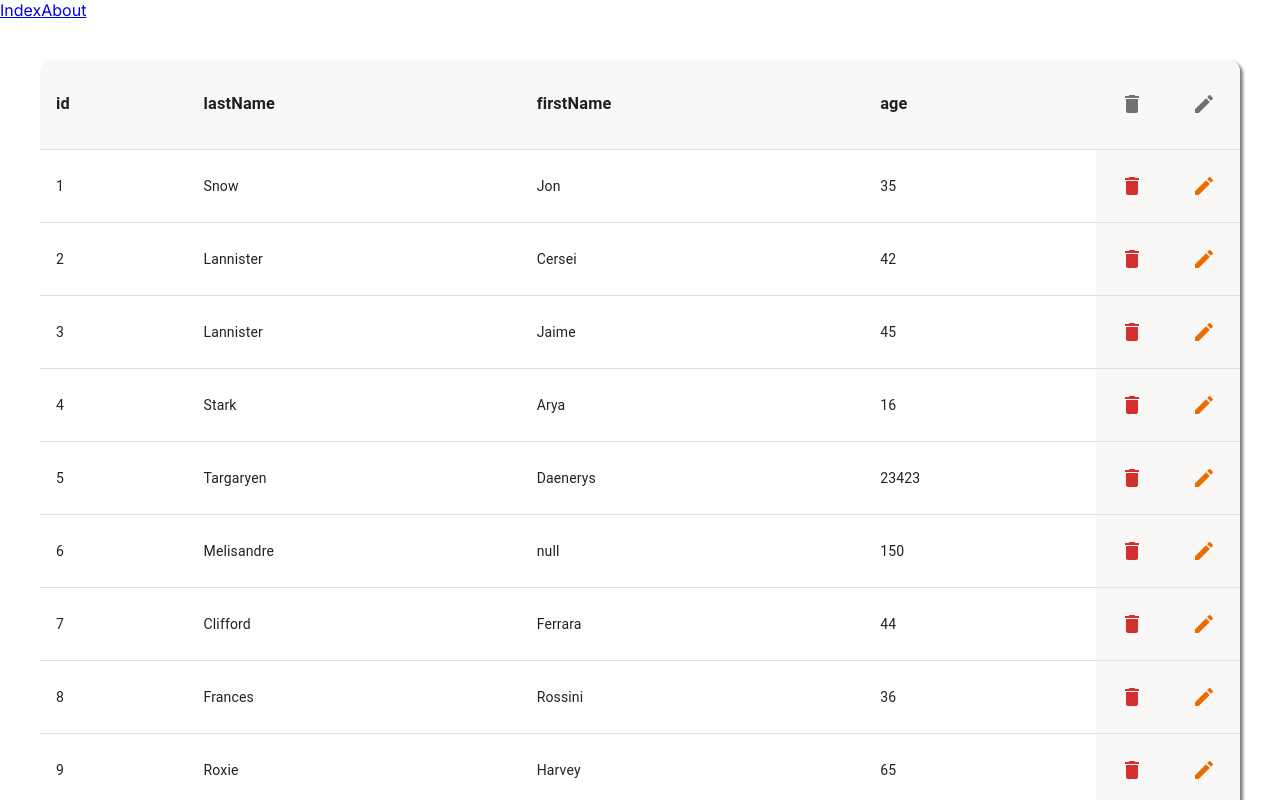
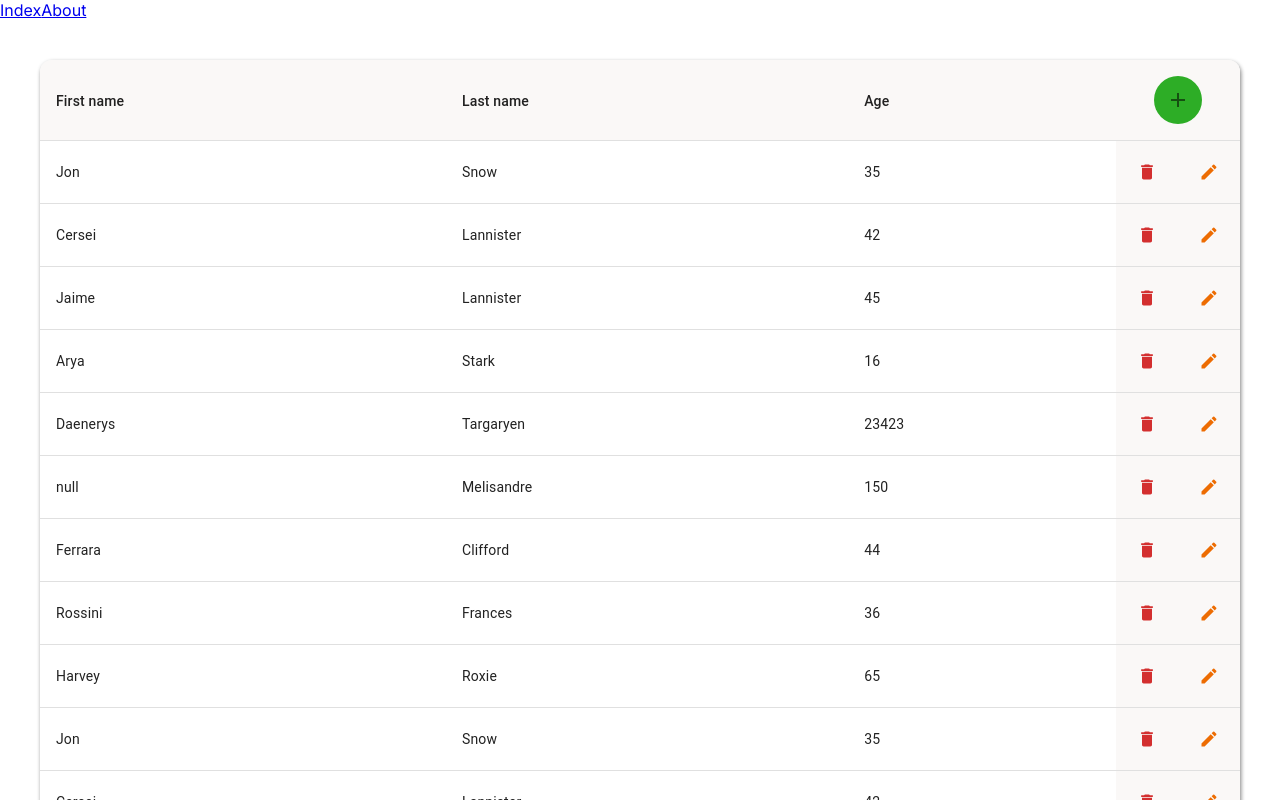
Before and after one commit to ndknitor/nextts-template, a Next.js app: page / in a window 1280 px wide. Shown: the top 800 px of the page. Built offline with nearby package versions, Linux system fonts and the light colour scheme.

Commit message:
Crudable

```diff
--- a/app/page.tsx
+++ b/app/page.tsx
@@ -31,6 +31,24 @@ export default function page() {
         { id: 7, lastName: 'Clifford', firstName: 'Ferrara', age: 44 },
         { id: 8, lastName: 'Frances', firstName: 'Rossini', age: 36 },
         { id: 9, lastName: 'Roxie', firstName: 'Harvey', age: 65 },
+        { id: 1, lastName: 'Snow', firstName: 'Jon', age: 35 },
+        { id: 2, lastName: 'Lannister', firstName: 'Cersei', age: 42 },
+        { id: 3, lastName: 'Lannister', firstName: 'Jaime', age: 45 },
+        { id: 4, lastName: 'Stark', firstName: 'Arya', age: 16 },
+        { id: 5, lastName: 'Targaryen', firstName: 'Daenerys', age: 23423 },
+        { id: 6, lastName: 'Melisandre', firstName: "null", age: 150 },
+        { id: 7, lastName: 'Clifford', firstName: 'Ferrara', age: 44 },
+        { id: 8, lastName: 'Frances', firstName: 'Rossini', age: 36 },
+        { id: 9, lastName: 'Roxie', firstName: 'Harvey', age: 65 },
+        { id: 1, lastName: 'Snow', firstName: 'Jon', age: 35 },
+        { id: 2, lastName: 'Lannister', firstName: 'Cersei', age: 42 },
+        { id: 3, lastName: 'Lannister', firstName: 'Jaime', age: 45 },
+        { id: 4, lastName: 'Stark', firstName: 'Arya', age: 16 },
+        { id: 5, lastName: 'Targaryen', firstName: 'Daenerys', age: 23423 },
+        { id: 6, lastName: 'Melisandre', firstName: "null", age: 150 },
+        { id: 7, lastName: 'Clifford', firstName: 'Ferrara', age: 44 },
+        { id: 8, lastName: 'Frances', firstName: 'Rossini', age: 36 },
+        { id: 9, lastName: 'Roxie', firstName: 'Harvey', age: 65 },
     ];
 
     return (
@@ -39,11 +57,24 @@ export default function page() {
                 {
                     window &&
                     <Crudable
+                        initalValue={rows[0]}
+                        sortable
+                        propLabels={[
+                            { prop: "firstName", label: "First name", inputType : "date" },
+                            { prop: "lastName", label: "Last name" },
+                            { prop: "age", label: "Age", inputType: 'number' },
+                        ]}
+                        //header={["First name", "Last name", "Age"]}
+                        showProps={["firstName", "lastName", "age"]}
+                        inputProps={["firstName", "lastName", "age"]}
                         fetchData={(page) => {
                             return {
                                 maxPage: 10,
                                 data: rows
                             }
+                        }}
+                        insertAction={(item) => {
+                            return false;
                         }}
                         updateAction={(item) => {
                             return undefined;
--- a/components/Crudable/Crudable.tsx
+++ b/components/Crudable/Crudable.tsx
@@ -1,9 +1,13 @@
-import { Box, Button, CircularProgress, Dialog, DialogActions, DialogContent, DialogContentText, DialogTitle, Grid, IconButton, Modal, Pagination, Stack, Table, TableBody, TableCell, TableContainer, TableFooter, TableHead, TableRow, TableSortLabel, Typography } from '@mui/material';
-import React, { CSSProperties, FC, ForwardRefExoticComponent, ReactNode, RefAttributes, forwardRef, useEffect, useImperativeHandle, useState } from 'react';
+import { Button, CircularProgress, Dialog, DialogActions, DialogContent, DialogContentText, DialogTitle, IconButton, Pagination, Table, TableBody, TableCell, TableContainer, TableFooter, TableHead, TableRow, TableSortLabel } from '@mui/material';
+import React, { CSSProperties, ForwardRefExoticComponent, HTMLInputTypeAttribute, ReactNode, RefAttributes, forwardRef, useEffect, useImperativeHandle, useState } from 'react';
 import { useIsFirstRender } from 'usehooks-ts';
+import ClearIcon from '@mui/icons-material/Clear';
 import { AnyObject, Maybe, ObjectSchema } from 'yup';
 import DeleteIcon from '@mui/icons-material/Delete';
 import { Edit } from '@mui/icons-material';
+import AddIcon from '@mui/icons-material/Add';
+import CrudableValidation from '../CrudableValidation/CrudableValidation';
+import CrudableInput from '../CrudableInput/CrudableInput';
 
 interface CrudableFetchResponse<T> {
     data: T[];
@@ -24,14 +28,16 @@ interface MultipleSelectedAction<T> {
 }
 interface CrudableProps<T extends Maybe<AnyObject> & Object> {
     fetchData: (page: number, orderBy?: keyof T, desc?: boolean) => CrudableFetchResponse<T> | Promise<CrudableFetchResponse<T>>;
+    initalValue: T;
 
-    insertAction?: () => boolean | Promise<boolean>;
+    insertAction?: (value: T) => boolean | Promise<boolean>;
     updateAction?: (value: T) => T | undefined | Promise<T> | Promise<undefined>;
     deleteAction?: (value: T) => boolean | Promise<boolean>;
 
     fetchForProps?: Array<FetchForProps<T>>;
     showProps?: Array<keyof T>;
     inputProps?: Array<keyof T>;
+    propLabels?: { prop: keyof T, label: string, inputType?: HTMLInputTypeAttribute, readOnly?: boolean, showCopyButton?: boolean }[];
 
     schema?: ObjectSchema<T>;
     title?: string | ReactNode;
@@ -41,6 +47,7 @@ interface CrudableProps<T extends Maybe<AnyObject> & Object> {
     updateButton?: ReactNode;
     deleteButton?: ReactNode;
     pagination?: (page: number, maxPage: number) => JSX.Element;
+    onPageNavigation?: (page: number) => void | Promise<void>;
 
     confirmOnInsert?: boolean;
     confirmOnUpdate?: boolean;
@@ -145,31 +152,76 @@ function createCrudable<T extends Maybe<AnyObject> & Object>(): ForwardRefExotic
                 }
                 return "";
             }
-            const columns = (): string[] => {
-                const cols: string[] = [];
-                if (data.length > 0) {
-                    for (const key in data[0]) {
-                        cols.push(key);
+            const openModal = (item?: T) => {
+                setModalShowed(true);
+                setSelectedData(item);
+
+            }
+            const openDialog = (item?: T, action: "insert" | "update" | "delete" = "insert") => {
+                if (action == "insert" || action == "update") {
+                    setDialogShowed(true);
+                    return;
+                }
+                if (action == "delete") {
+                    setSelectedData(item);
+                    setDialogShowed(true);
+                    return;
                 }
             }
-                return cols;
+            const inputKeys = () => {
+                if (props.inputProps) {
+                    return props.inputProps
                 }
-            const openModal = (item?: T) => {
-                setSelectedData(item);
-                setModalShowed(true);
+                return Object.keys(props.initalValue);
             }
-            const openDialog = () => {
-                setDialogShowed(true);
+            const showKeys = () => {
+                if (props.showProps) {
+                    return props.showProps;
                 }
+                return Object.keys(props.initalValue);
+            }
+            const labelFromKeys = (key: keyof T) => {
+                if (!props.propLabels) {
+                    return key;
+                }
+                const labelObj = props.propLabels.find(l => l.prop == key);
+                if (labelObj == undefined) {
+                    return key;
+                }
+                return labelObj.label;
+            }
+            const inputTypeFromKey = (key: keyof T): HTMLInputTypeAttribute => {
+                if (!props.propLabels) {
+                    return "text";
+                }
+                const labelObj = props.propLabels.find(l => l.prop == key);
+                if (labelObj == undefined || labelObj.inputType == undefined) {
+                    return "text";
+                }
+                return labelObj.inputType;
+            }
+            const readOnlyFromKey = (key: keyof T): boolean => {
+                if (!props.propLabels) {
+                    return false;
+                }
+                const labelObj = props.propLabels.find(l => l.prop == key);
+                if (labelObj == undefined) {
+                    return false;
+                }
+                return labelObj.readOnly || false;
+            }
+            const onInputSubmit = (value: T) => {
 
+            }
             return (
                 <>
-                    <TableContainer style={{ boxShadow: "3px 2px 3px grey", borderRadius: 12, ...props.containerStyle }}>
+                    <TableContainer style={{ boxShadow: "1px 2px 4px grey", borderRadius: 12, ...props.containerStyle }}>
                         <Table >
                             <TableHead style={{ backgroundColor: '#faf8f7', ...props.headerStyle }}>
                                 <TableRow>
                                     {
-                                        columns().map(item =>
+                                        props.header ?
+                                            props.header.map(item =>
                                                 <TableCell align="left">
                                                     {
                                                         props.sortable ?
@@ -186,23 +238,50 @@ function createCrudable<T extends Maybe<AnyObject> & Object>(): ForwardRefExotic
                                                                 <h3>{item}</h3>
                                                             )
                                                     }
-
+                                                </TableCell>
+                                            )
+                                            :
+                                            showKeys().map(item =>
+                                                <TableCell align="left">
+                                                    {
+                                                        props.sortable ?
+                                                            (
+                                                                <TableSortLabel
+                                                                    active={orderBy === item}
+                                                                    direction={desc ? 'desc' : 'asc'}
+                                                                    onClick={() => setOrderBy(item as keyof T)}>
+                                                                    {labelFromKeys(item).toString()}
+                                                                </TableSortLabel>
+                                                            )
+                                                            :
+                                                            (
+                                                                <h3>{labelFromKeys(item).toString()}</h3>
+                                                            )
+                                                    }
                                                 </TableCell>
                                             )
                                     }
                                     {
-                                        props.deleteAction &&
-                                        <TableCell style={{ ...sticky, width: 10 }}>
-                                            <IconButton aria-label="delete">
-                                                <DeleteIcon />
+                                        props.insertAction &&
+                                        <TableCell colSpan={2} style={{ ...sticky, textAlign: "center" }}>
+                                            <IconButton style={{ backgroundColor: "#2dad26" }} onClick={() => openModal()}  size='large'>
+                                                <AddIcon fontSize='medium' />
                                             </IconButton>
                                         </TableCell>
                                     }
                                     {
-                                        props.updateAction &&
+                                        props.deleteAction && !props.insertAction &&
                                         <TableCell style={{ ...sticky, width: 10 }}>
-                                            <IconButton aria-label="edit">
-                                                <Edit />
+                                            <IconButton size='small' aria-label="delete">
+                                                <DeleteIcon fontSize='small' />
+                                            </IconButton>
+                                        </TableCell>
+                                    }
+                                    {
+                                        props.updateAction && !props.insertAction &&
+                                        <TableCell style={{ ...sticky, width: 10 }}>
+                                            <IconButton size='small' aria-label="edit">
+                                                <Edit fontSize='small' />
                                             </IconButton>
                                         </TableCell>
                                     }
@@ -214,7 +293,7 @@ function createCrudable<T extends Maybe<AnyObject> & Object>(): ForwardRefExotic
                                 {data.map((row) => (
                                     <TableRow>
                                         {
-                                            Object.keys(row as Object).map(item =>
+                                            showKeys().map(item =>
                                                 <TableCell align="left" >
                                                     {displayCell(row![item])}
                                                 </TableCell>
@@ -223,16 +302,16 @@ function createCrudable<T extends Maybe<AnyObject> & Object>(): ForwardRefExotic
                                         {
                                             props.deleteAction &&
                                             <TableCell style={{ ...sticky, width: 5 }}>
-                                                <IconButton aria-label="delete">
-                                                    <DeleteIcon color='error' />
+                                                <IconButton size='small' aria-label="delete" onClick={() => openDialog(row)}>
+                                                    <DeleteIcon fontSize='small' color='error' />
                                                 </IconButton>
                                             </TableCell>
                                         }
                                         {
                                             props.updateAction &&
                                             <TableCell style={{ ...sticky, width: 5 }}>
-                                                <IconButton color='warning' aria-label="edit">
-                                                    <Edit />
+                                                <IconButton size='small' color='warning' aria-label="edit">
+                                                    <Edit fontSize='small' onClick={() => openModal(row)} />
                                                 </IconButton>
                                             </TableCell>
                                         }
@@ -243,7 +322,7 @@ function createCrudable<T extends Maybe<AnyObject> & Object>(): ForwardRefExotic
                             </TableBody>
                             <TableFooter style={{ ...props.footerStyle }}>
                                 <TableRow>
-                                    <TableCell colSpan={columns().length + 2} style={{ alignItems: "flex-end" }} >
+                                    <TableCell colSpan={showKeys().length + 2} style={{ alignItems: "flex-end" }} >
                                         <Pagination count={maxPage} page={page} onChange={(e, p) => fetchData(p)} showFirstButton showLastButton />
                                     </TableCell>
                                 </TableRow>
@@ -251,38 +330,55 @@ function createCrudable<T extends Maybe<AnyObject> & Object>(): ForwardRefExotic
                         </Table>
                     </TableContainer >
 
-                    <Modal
-                        keepMounted
+
+                    <Dialog
                         open={modalShowed}
                         onClose={() => setModalShowed(false)}
-                        aria-labelledby="keep-mounted-modal-title"
-                        aria-describedby="keep-mounted-modal-description"
-                    >
-                        <Box>
-                            <Typography id="keep-mounted-modal-title" variant="h6" component="h2">
-                                Text in a modal
-                            </Typography>
-                            <Typography id="keep-mounted-modal-description" sx={{ mt: 2 }}>
-                                Duis mollis, est non commodo luctus, nisi erat porttitor ligula.
-                            </Typography>
-                        </Box>
-                    </Modal>
+                        aria-labelledby="responsive-dialog-title">
+                        <DialogTitle id="responsive-dialog-title">
+                            Edit
+                        </DialogTitle>
+                        <DialogContent>
+                            <CrudableValidation initialValues={props.initalValue} onSubmit={onInputSubmit} >
+                                {
+                                    inputKeys().map(key =>
+                                        <CrudableInput
+                                            disabled={readOnlyFromKey(key)}
+                                            label={labelFromKeys(key) as string}
+                                            type={inputTypeFromKey(key)}
+                                        />
+                                    )
+                                }
+                            </CrudableValidation>
+                        </DialogContent>
+                        <DialogActions>
+                            <IconButton size='medium' onClick={() => setModalShowed(false)}>
+                                <ClearIcon fontSize='medium' />
+                            </IconButton>
+                            <IconButton size='medium' color='warning' aria-label="edit">
+                                <Edit fontSize='medium' onClick={() => setModalShowed(false)} />
+                            </IconButton>
+                        </DialogActions>
+                    </Dialog>
 
                     <Dialog
                         open={dialogShowed}
                         keepMounted
                         onClose={() => setDialogShowed(false)}
                         aria-describedby="alert-dialog-slide-description">
-                        <DialogTitle>{"Use Google's location service?"}</DialogTitle>
+                        <DialogTitle>Confirmation</DialogTitle>
                         <DialogContent>
                             <DialogContentText id="alert-dialog-slide-description">
-                                Let Google help apps determine location. This means sending anonymous
-                                location data to Google, even when no apps are running.
+                                Do you want to delete it ?
                             </DialogContentText>
                         </DialogContent>
                         <DialogActions>
-                            <Button onClick={() => setDialogShowed(false)}>Disagree</Button>
-                            <Button onClick={() => setDialogShowed(false)}>Agree</Button>
+                            <IconButton size='medium' onClick={() => setDialogShowed(false)}>
+                                <ClearIcon fontSize='medium' />
+                            </IconButton>
+                            <IconButton size='medium' color='error'>
+                                <DeleteIcon fontSize='medium' onClick={() => setDialogShowed(false)} />
+                            </IconButton>
                         </DialogActions>
                     </Dialog>
                 </>
--- /dev/null
+++ b/components/CrudableInput/CrudableInput.tsx
@@ -0,0 +1,38 @@
+import { TextField, TextFieldProps } from '@mui/material'
+import { Field, FieldProps } from 'formik'
+import React from 'react'
+
+type CrudableInputProps = TextFieldProps & {
+    field?: FieldProps['field'];
+    meta?: FieldProps['meta'];
+}
+
+function CrudableInput({ field, meta, ...props }: CrudableInputProps) {
+    if (field && meta) {
+        // Render with Formik props
+        return (
+            <TextField
+                {...props}
+                autoFocus
+                margin="dense"
+                fullWidth
+                variant="standard"
+                error={meta.touched && Boolean(meta.error)}
+                helperText={meta.touched ? meta.error : ''}
+                {...field}
+            />
+        );
+    } else {
+        // Render without Formik props
+        return (
+            <TextField
+                {...props}
+                autoFocus
+                margin="dense"
+                fullWidth
+                variant="standard"
+            />
+        );
+    }
+}
+export default CrudableInput
--- /dev/null
+++ b/components/CrudableValidation/CrudableValidation.tsx
@@ -0,0 +1,34 @@
+import { Form, Formik, FormikHelpers } from 'formik';
+import React, { PropsWithChildren } from 'react'
+import { AnyObject, Maybe, ObjectSchema, object } from 'yup';
+
+interface CrudableValidationProps<T extends Maybe<AnyObject>> extends PropsWithChildren {
+    schema?: ObjectSchema<T>;
+    initialValues?: T;
+    onSubmit: ((values: T, formikHelpers: FormikHelpers<T>) => void | Promise<T>) & ((values: T, { setSubmitting }: FormikHelpers<T>) => void);
+}
+function CrudableValidation<T extends Maybe<AnyObject>>(props: CrudableValidationProps<T>) {
+    return (
+        <>
+            {
+                props.schema ?
+                    <Formik
+                        validationSchema={props.schema}
+                        initialValues={props.initialValues || props.schema.getDefault()}
+                        onSubmit={props.onSubmit}>
+                        {() => (
+                            <Form>
+                                {props.children}
+                            </Form>
+                        )}
+                    </Formik>
+                    :
+                    <>
+                        {props.children}
+                    </>
+            }
+        </>
+    )
+}
+
+export default CrudableValidation
```
Lines whose indentation alone changed are shown as unchanged.
